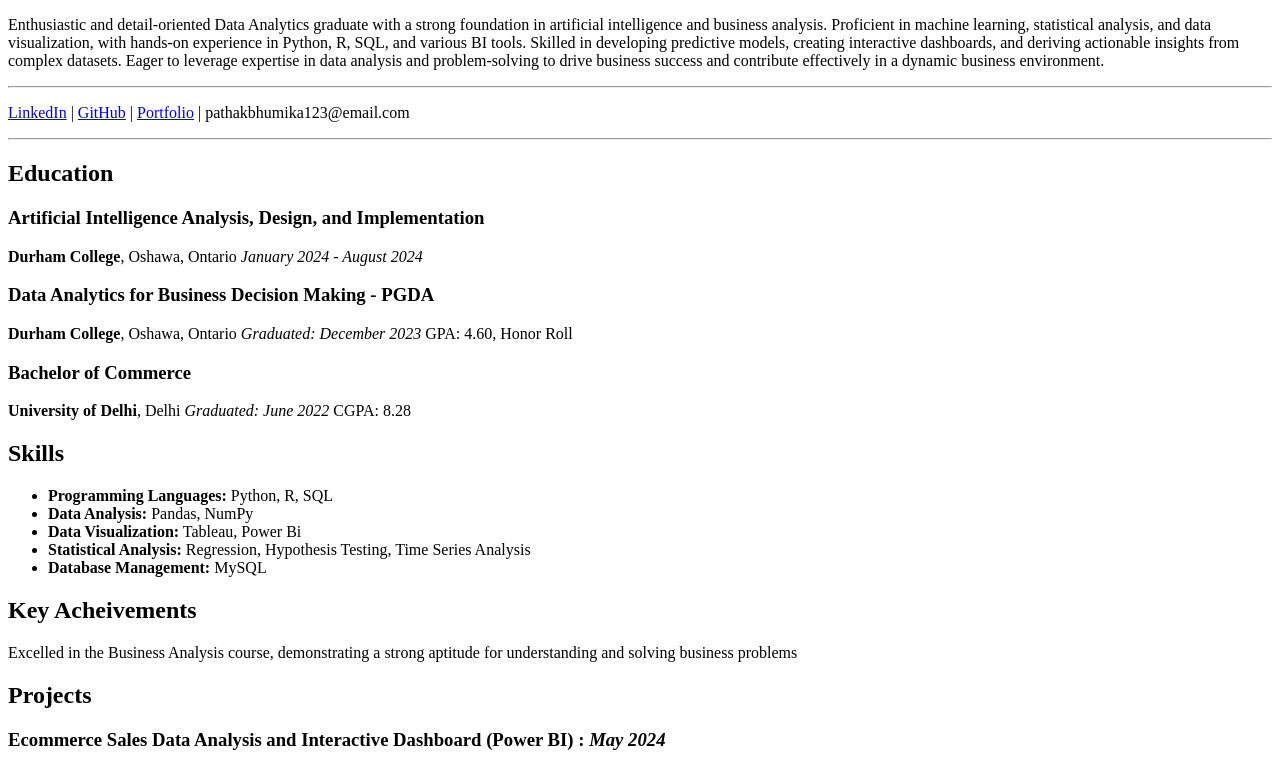
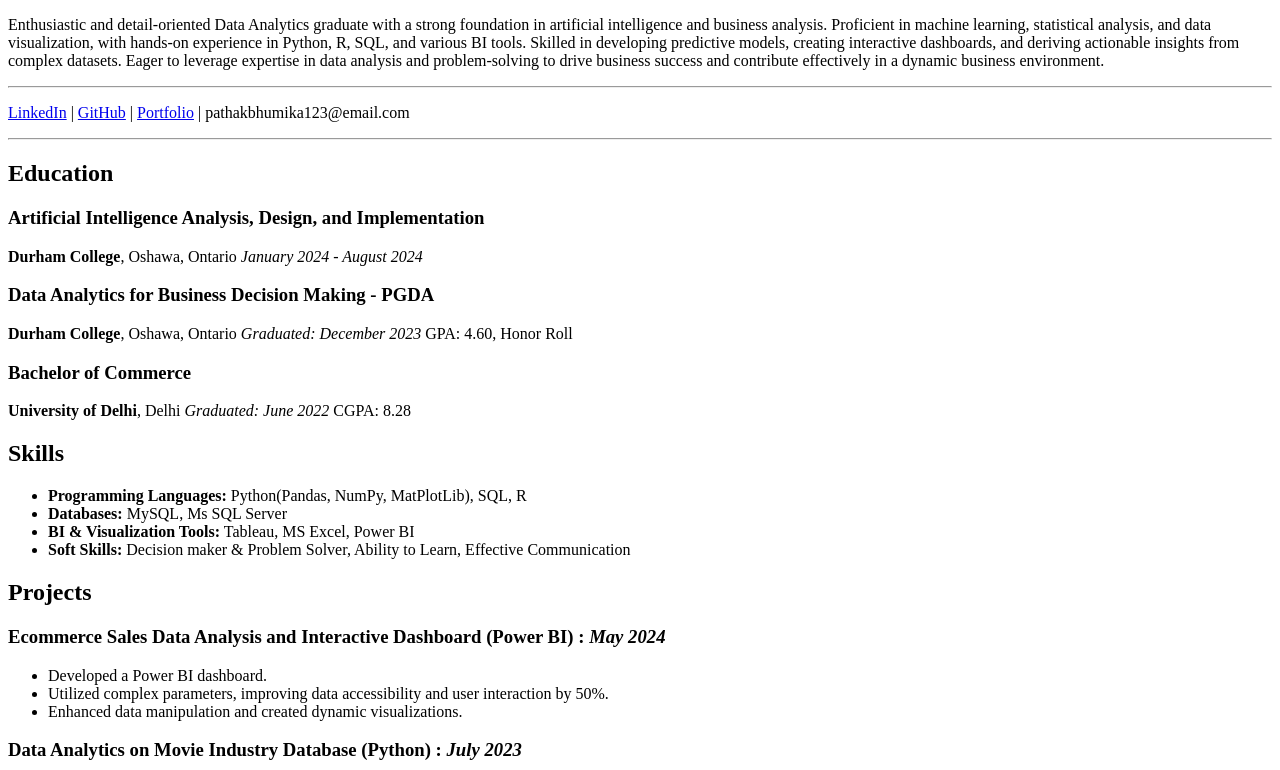
Before and after one commit to BhumikaPathak2/2203_Bhumika-Pathak_Portfolio, a Next.js app: page / in a window 1280 px wide. Shown: the top 770 px of the page. Built offline with nearby package versions, Linux system fonts and the light colour scheme.

Commit message:
Update index.mdx

```diff
--- a/pages/index.mdx
+++ b/pages/index.mdx
@@ -31,14 +31,10 @@ CGPA: 8.28
 
 
 ## Skills
-- **Programming Languages:** Python, R, SQL
-- **Data Analysis:** Pandas, NumPy
-- **Data Visualization:** Tableau, Power Bi
-- **Statistical Analysis:** Regression, Hypothesis Testing, Time Series Analysis
-- **Database Management:** MySQL
-
- ## Key Acheivements
- Excelled in the Business Analysis course, demonstrating a strong aptitude for understanding and solving business problems
+- **Programming Languages:** Python(Pandas, NumPy, MatPlotLib), SQL, R
+- **Databases:** MySQL, Ms SQL Server
+- **BI & Visualization Tools:** Tableau, MS Excel, Power BI
+- **Soft Skills:** Decision maker & Problem Solver, Ability to Learn, Effective Communication
 
 ## Projects
 
@@ -61,11 +57,6 @@ CGPA: 8.28
 - Created pivot tables and charts, reducing customer complaints and suggesting strategies that decreased regional complaints.
 
 
-### Customer Churn Prediction Model
-- Built a machine learning model using Python and Scikit-learn to predict customer churn with 85% accuracy.
-- Utilized various classification algorithms and performed feature engineering to enhance model performance.
-*July 2023*
-
  ## Certifications
 - Executive Development Programme in Business Analytics, April 2021
 - The Fundamentals of Digital Marketing, October 2022
```
